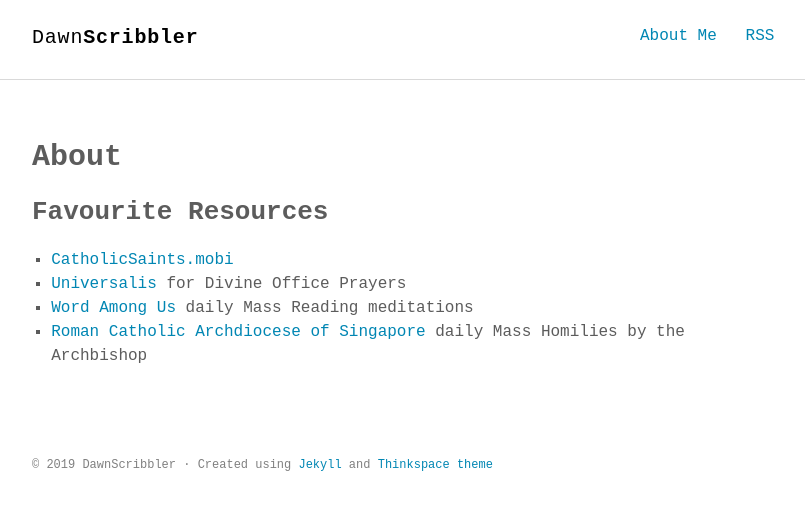
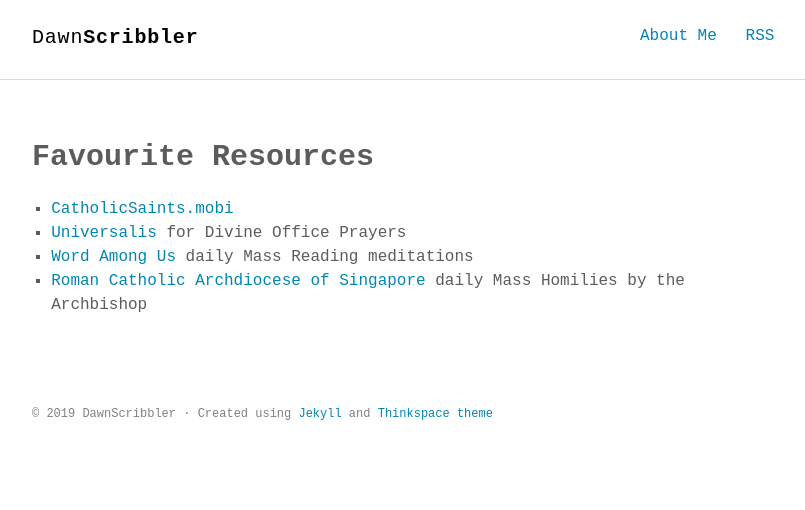
Before and after one commit to soulatcrossroad/dawnscribbler.github.io, a Jekyll site: the page built from about.md, in a window 1280 px wide. Shown: the top 510 px of the page, without its empty margins (232-1037 px from the left). Built offline with Jekyll 4.4.1, drawn with Linux system fonts in a browser that asks for light colours; some web fonts are replaced.

Commit message:
Update about.md

```diff
--- a/about.md
+++ b/about.md
@@ -1,10 +1,10 @@
 ---
 layout: page
-title: About
+title: Favourite Resources
 permalink: /about/
 ---
 
-## Favourite Resources
+
 1. [CatholicSaints.mobi](http://catholicsaints.mobi)
 2. [Universalis](http://universalis.com/) for Divine Office Prayers
 3. [Word Among Us](https://wau.org/meditations/) daily Mass Reading meditations
```
